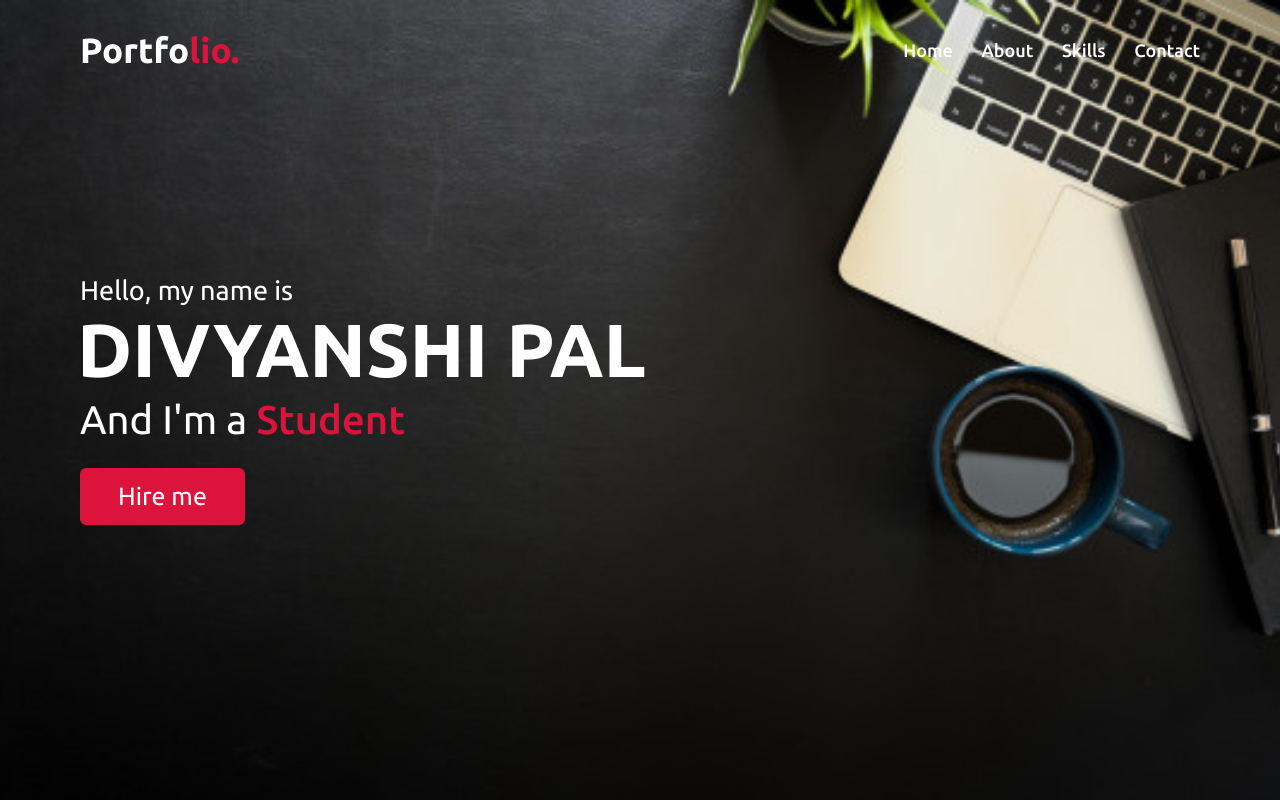
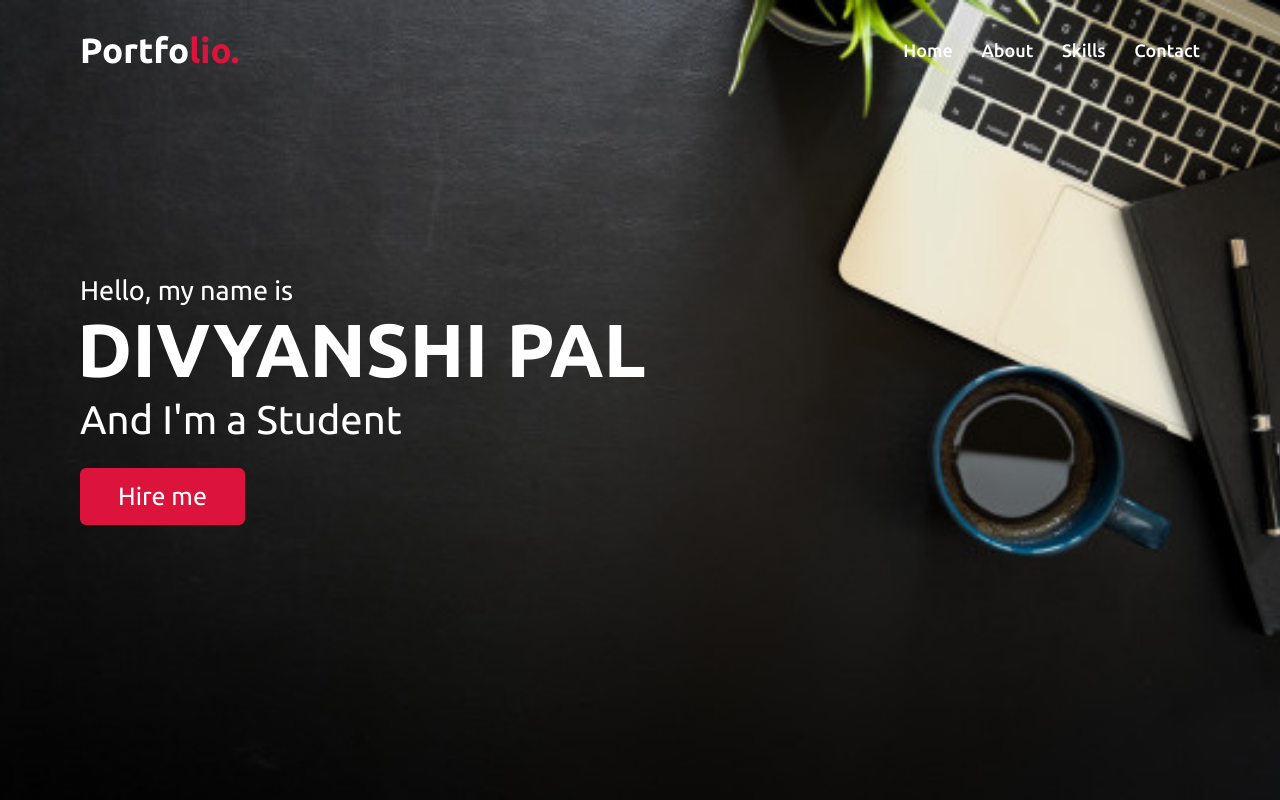
Before and after one commit to divu0518/portfolio.github.io, a plain HTML site: page index.html in a window 1280 px wide. Shown: the top 800 px of the page. Drawn offline with nearby package versions, Linux system fonts and the light colour scheme.

Commit message:
Update index.html

```diff
--- a/index.html
+++ b/index.html
@@ -37,7 +37,7 @@
             <div class="home-content">
                 <div class="text-1">Hello, my name is</div>
                 <div class="text-2">DIVYANSHI PAL</div>
-                <div class="text-3">And I'm a <span class="typing"></span></div>
+                <div class="text-3">And I'm a Student</div>
                 <a href="#">Hire me</a>
             </div>
         </div>
```
